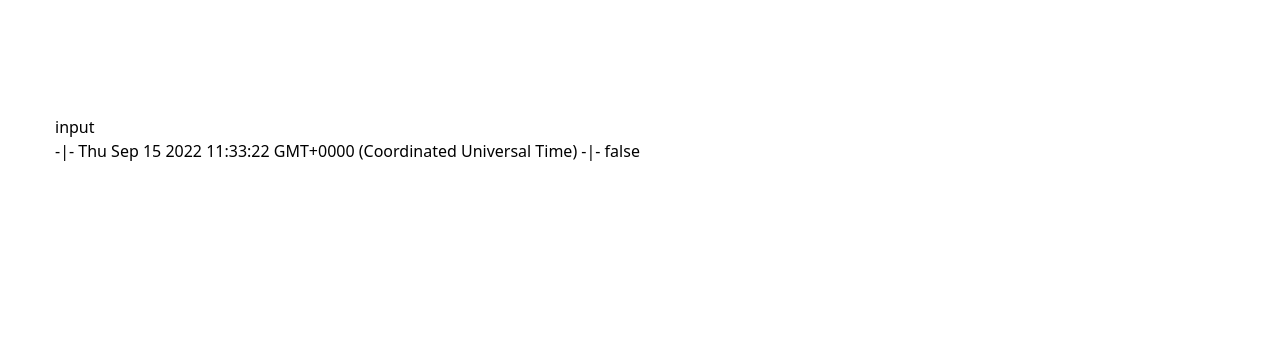
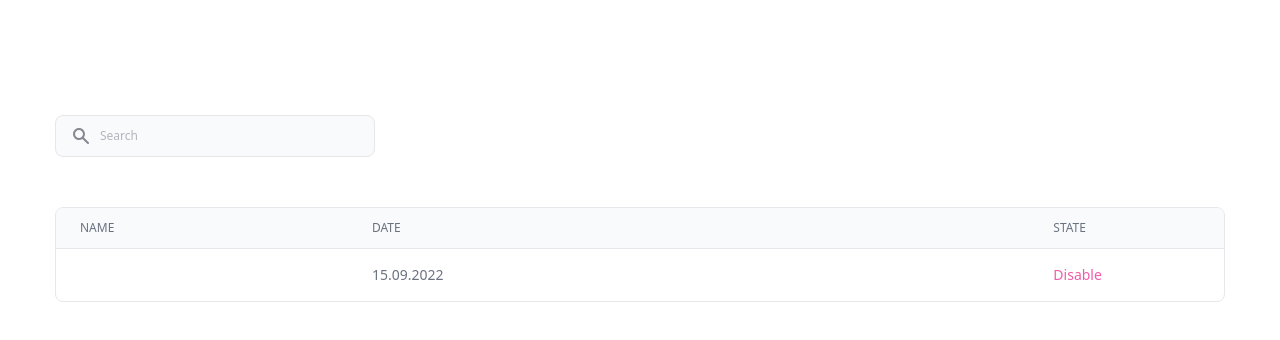
Before and after one commit to Dzvonyk/-TestTask, a React (Create React App) app: page /list in a window 1280 px wide. Shown: the top 340 px of the page. Built offline with nearby package versions, Linux system fonts and the light colour scheme; no server answers.

Commit message:
revenue list UI

```diff
--- a/package.json
+++ b/package.json
@@ -11,6 +11,8 @@
     "@types/node": "^17.0.45",
     "@types/react": "^18.0.20",
     "@types/react-dom": "^18.0.6",
+    "dayjs": "^1.11.5",
+    "moment": "^2.29.4",
     "react": "^18.2.0",
     "react-dom": "^18.2.0",
     "react-helmet": "^6.1.0",
--- a/src/app/pages/RevenueList/RevenueList.tsx
+++ b/src/app/pages/RevenueList/RevenueList.tsx
@@ -2,8 +2,11 @@ import React, { useEffect } from "react";
 import RevenueCard from "./components/RevenueCard";
 import useRevenueList from "./hooks/useRevenueList";
 
+import { ReactComponent as IconSearch } from "./../../../assets/search.svg";
+
+
 const RevenueList = () => {
-  const { getRevenueListHandler , revenueList } = useRevenueList();
+  const { getRevenueListHandler, revenueList } = useRevenueList();
 
   useEffect(() => {
     getRevenueListHandler();
@@ -12,13 +15,32 @@ const RevenueList = () => {
 
   return (
     <div className="px-[55px] pt-[115px]">
-      <div>input</div>
-      <div className="flex flex-col gap-2">
-      {revenueList &&
-        revenueList.length > 0 &&
-        revenueList.map((revenue) => (
-          <RevenueCard key={revenue.id} revenue={revenue} />
-        ))}
+      <label className="relative block">
+        <span className="sr-only">Search</span>
+        <span className="absolute inset-y-0 left-0 flex items-center pl-[18px]">
+          <IconSearch />
+        </span>
+        <input
+          className="text-xs placeholder:text-[#6B7280] placeholder:opacity-50 block bg-[#F9FAFB] w-80 border border-[#E5E7EB] rounded-lg py-3 pl-11 pr-3 focus:outline-none focus:ring-0"
+          placeholder="Search"
+          type="text"
+          name="search"
+        />
+      </label>
+
+      <div className="flex flex-col border border-[#E5E7EB] rounded-lg overflow-hidden mt-[50px]">
+        <div className="flex flex-row bg-[#F9FAFB] uppercase text-xs text-[#6B7280] font-medium justify-between">
+          <div className="flex flex-row w-1/2">
+            <div className="px-6 py-3 w-1/2 cursor-pointer">Name</div>
+            <div className="px-6 py-3 w-1/2 cursor-pointer">Date</div>
+          </div>
+          <div className="px-6 py-3 w-2/12 cursor-pointer">state</div>
+        </div>
+        {revenueList &&
+          revenueList.length > 0 &&
+          revenueList.map((revenue) => (
+            <RevenueCard key={revenue.id} revenue={revenue} />
+          ))}
       </div>
     </div>
   );
--- a/src/app/pages/RevenueList/components/RevenueCard/RevenueCard.tsx
+++ b/src/app/pages/RevenueList/components/RevenueCard/RevenueCard.tsx
@@ -2,17 +2,34 @@
 import React, { FunctionComponent } from "react";
 import { NavLink } from "react-router-dom";
 import { GetRevenueListResponseType } from "../../../../../types/RevenueType";
+import dayjs from "dayjs";
 
 type RevenueCardProps = {
-    revenue: GetRevenueListResponseType;
-  };
+  revenue: GetRevenueListResponseType;
+};
 
 const RevenueCard: FunctionComponent<RevenueCardProps> = ({ revenue }) => {
+  const { name, date, isActive } = revenue;
+  const Date = dayjs(date).format("DD.MM.YYYY");
+
   return (
-    <NavLink
-      to={`/item/${revenue.id}`}
-    >
-      {`${revenue.name} -|- ${revenue.date} -|- ${revenue.isActive}`}
+    <NavLink to={`/item/${revenue.id}`}>
+      <hr className=" w-full bg-[#E5E7EB]" />
+      <div className="flex flex-row hover:bg-[#F6F6F6] text-sm justify-between">
+        <div className="flex flex-row w-1/2">
+          <div className="px-6 py-4 text-[#111827] font-medium w-1/2">
+            {name}
+          </div>
+          <div className="px-6 py-4 text-[#6B7280] w-1/2">{Date}</div>
+        </div>
+        <div className="px-6 py-4 w-2/12">
+          {isActive ? (
+            <div className="text-[#5D5FEF]">Active</div>
+          ) : (
+            <div className="text-[#EF5DA8] ">Disable</div>
+          )}
+        </div>
+      </div>
     </NavLink>
   );
 };
```
Also changed, not shown: src/assets/search.svg (added), 1 other file (tests, documents, lock files or other folders).
